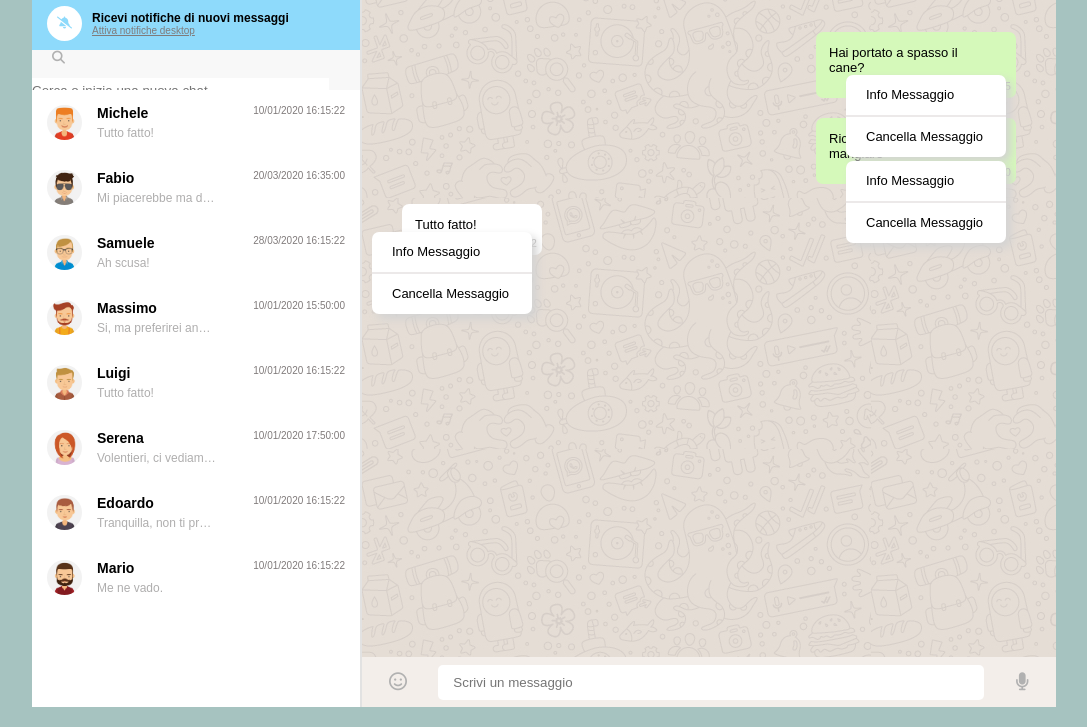
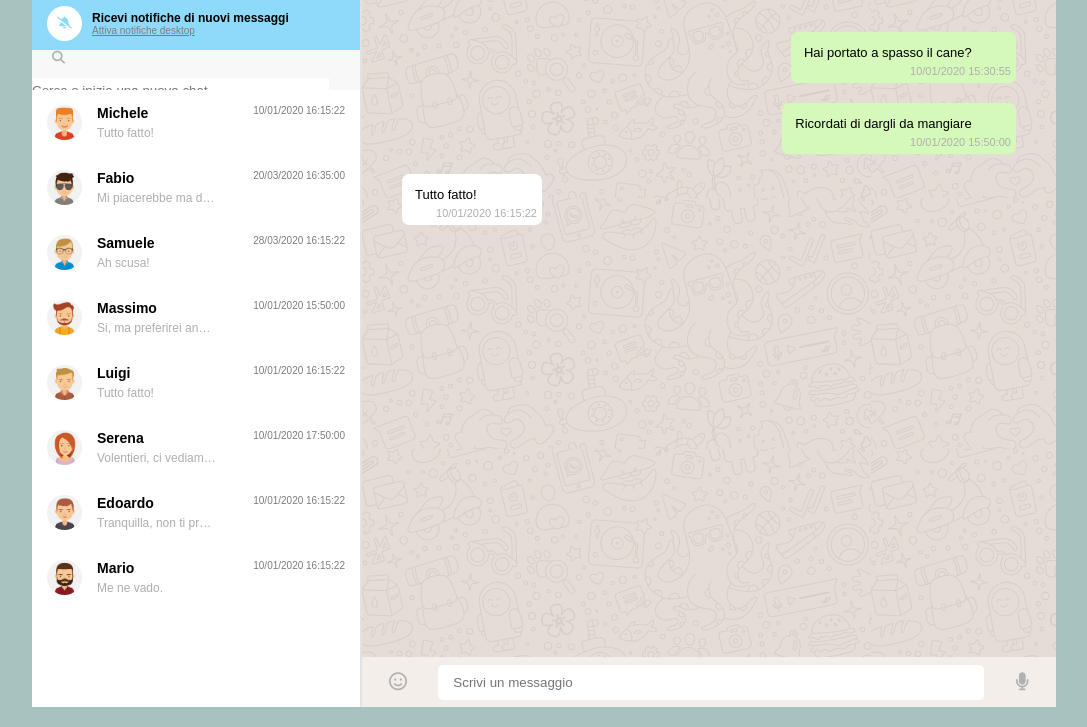
Before and after one commit to zhLisha/vue-boolzapp, a plain HTML site: page MILESTONE 5/index.html in a window 1280 px wide. Shown: the part 73-800 px from the top of the page, without its empty margins (96-1183 px from the left). Drawn offline with nearby package versions, Linux system fonts and the light colour scheme.

Commit message:
toggle option window

```diff
--- a/MILESTONE 5/css/style.css
+++ b/MILESTONE 5/css/style.css
@@ -270,7 +270,7 @@ input {
 .max-length-message {
     margin: 10px 0;
     padding: 13px 13px 23px 13px;
-    max-width: 200px;
+    max-width: 500px;
     min-width: 140px;
     border-radius: 7px;
     position: relative;
@@ -320,6 +320,7 @@ input {
     position: absolute;
     z-index: 1000;
     line-height: 30px;
+    top: 30px;
     right: 10px;
     width: 160px;
 }
--- a/MILESTONE 5/index.html
+++ b/MILESTONE 5/index.html
@@ -85,12 +85,12 @@
                                                 <span> {{ element.name }} </span>
                                             </div>
                                             <div class="last-message">
-                                                {{element.messages[element.messages.length-1].text}}
+                                                {{ element.messages[element.messages.length - 1].text }}
                                             </div>
                                         </div>
                                     </div>
                                     <div class="last-access">
-                                        {{element.messages[element.messages.length-1].date}}
+                                        {{element.messages[element.messages.length - 1].date}}
                                     </div>
                                 </li>
                             </ul>
@@ -136,11 +136,12 @@
                             <!-- Sended -->
                             <li class="message-wrapper" v-for="(message, index) in contacts[currentContact].messages" :class="{'sended-message': message.status === 'sent', 'received-message': message.status === 'received'}">
                                 <div class="max-length-message" :class="{'green': message.status === 'sent', 'white': message.status === 'received'}">
+
                                     <div class="message-text">
                                         {{message.text}}
 
                                         <!-- Chevron to click for options -->
-                                        <div class="chevron">
+                                        <div @click="message.active = !message.active" class="chevron">
                                             <i class="fa-solid fa-angle-down"></i>
                                         </div>
                                     </div>
@@ -151,7 +152,7 @@
                                     </div>
 
                                     <!-- Options WIndow -->
-                                    <ul class="menu-window">
+                                    <ul v-if="!message.active" class="menu-window">
                                         <li class="info-message">
                                             <span>Info Messaggio</span>
                                         </li>
@@ -159,6 +160,7 @@
                                             <span>Cancella Messaggio</span>
                                         </li>
                                     </ul>
+
                                 </div>
                             </li>
                         </ul>
```
